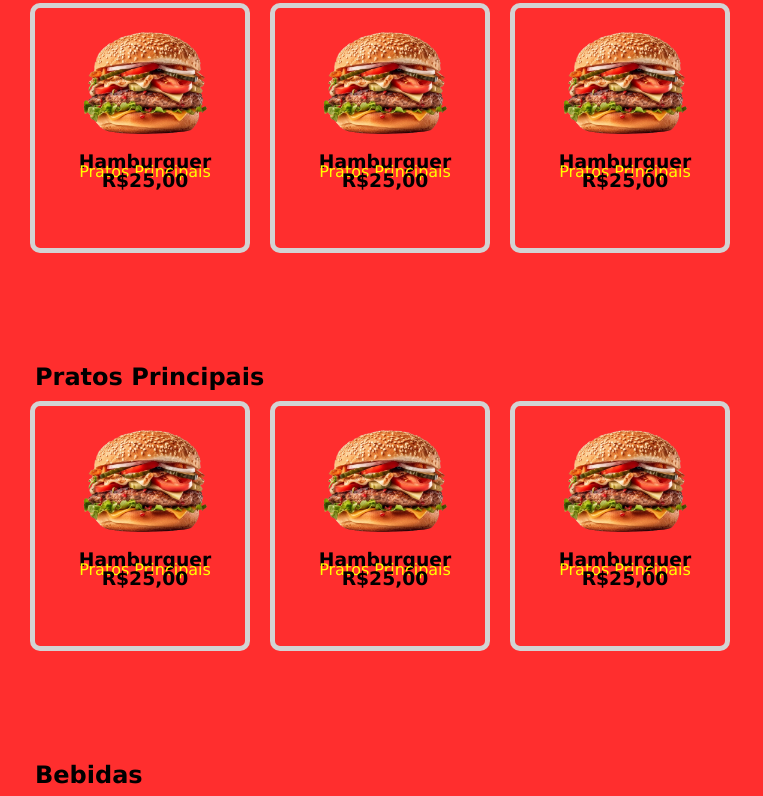
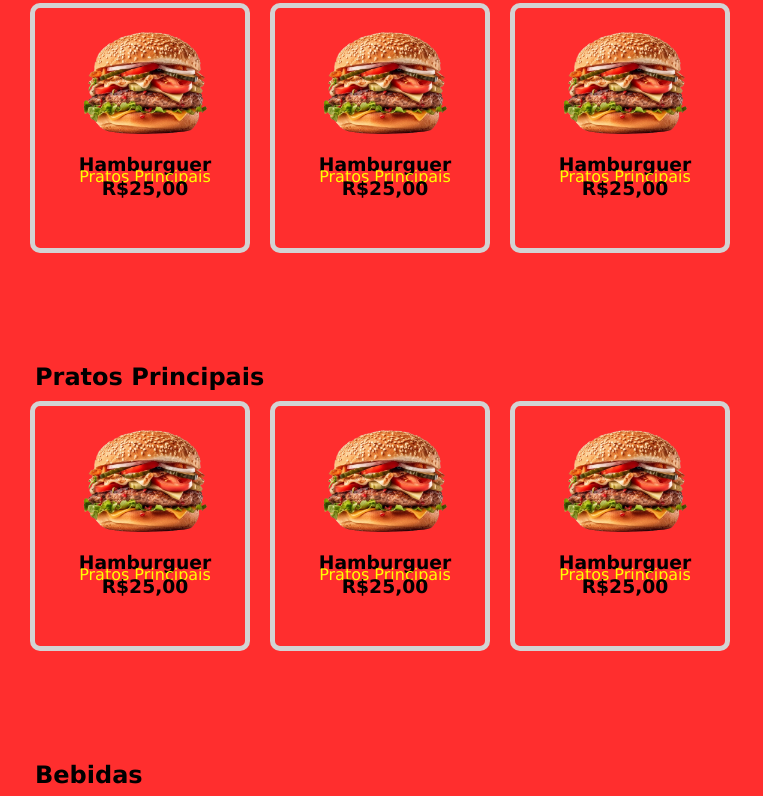
Before and after one commit to caiopalmardemelo/landpage, a plain HTML site: page index.html in a window 1280 px wide. Shown: the part 3004-3800 px from the top of the page, without its empty margins (0-763 px from the left). Drawn offline with Linux system fonts and the light colour scheme.

Commit message:
Update style.css

```diff
--- a/style.css
+++ b/style.css
@@ -58,7 +58,7 @@ p{
 }
 
 .produtos h3{
-    line-height: 0px;
+    line-height: 5px;
 }
 
 .cardapio h1{
```
